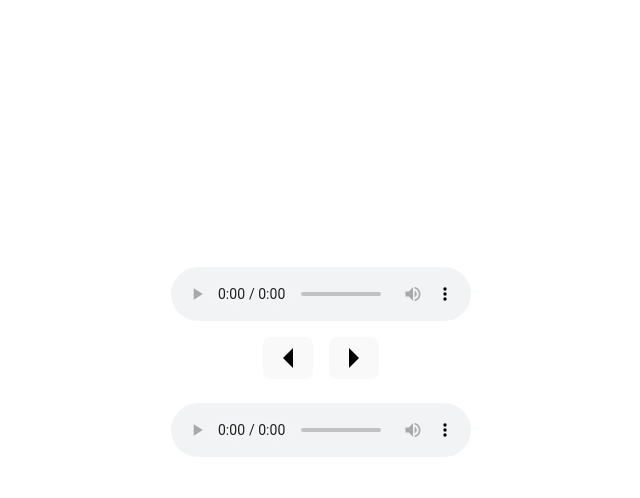
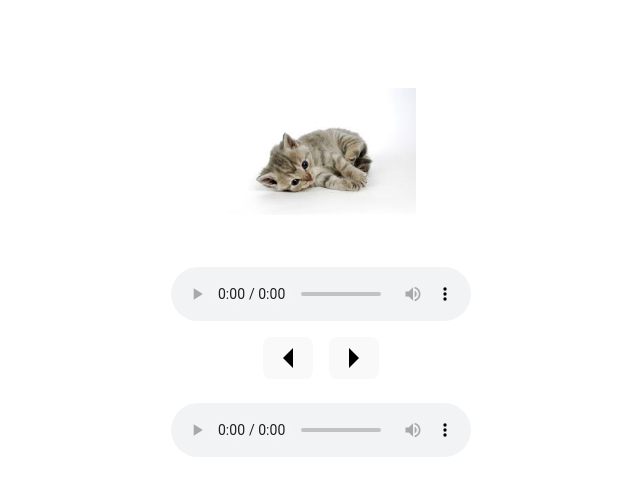
Before and after one commit to asiahcrutchfield/ground-level-stories, a website built with Vite: page index.html in a window 1280 px wide. Shown: the part 151-649 px from the top of the page, without its empty margins (319-959 px from the left). Built offline with nearby package versions, Linux system fonts and the light colour scheme.

Commit message:
Create vocab audio and image initizalization

```diff
--- a/index.html
+++ b/index.html
@@ -14,7 +14,7 @@
           <div id="image-frame">
             <img class="primer-image" src="" alt="">
           </div>
-          <audio controls>
+          <audio class="vocab-audio" controls>
             <source src="" type="audio/mpeg">
           </audio>
         </div>
--- a/public/dictionary/zh/levels/lvl0/stories.json
+++ b/public/dictionary/zh/levels/lvl0/stories.json
@@ -3,13 +3,19 @@
         "id": "s0-001",
         "title": "貓在公園",
         "coreVocab": ["貓", "公園", "手機", "水", "朋友"],
-        "images": [],
+        "images": {
+            "貓": "貓.jpg",
+            "公園": "公園.jpg",
+            "手機": "手機.jpg",
+            "水": "水.jpg",
+            "朋友": "朋友.png"
+        },
         "vocabAudio": {
-            "貓": "",
-            "公園": "",
-            "手機": "",
-            "水": "",
-            "朋友": ""
+            "貓": "貓.mp3",
+            "公園": "公園.mp3",
+            "手機": "手機.mp3",
+            "水": "水.mp3",
+            "朋友": "朋友.mp3"
         },
         "lines": [
             "今天是白天。",
--- a/src/main.ts
+++ b/src/main.ts
@@ -4,7 +4,7 @@ import "./style.css"
 let storyLang: string = "zh"
 let level: string = "0"
 const imgPath: string = `/dictionary/${storyLang}/images/`
-const audioPath: string = `/dictionary/${storyLang}/audio/lvl${level}`
+const audioPath: string = `/dictionary/${storyLang}/audio/lvl${level}/`
 const storyPath: string = `/dictionary/${storyLang}/levels/lvl${level}/stories.json` // path to stories
 const vocabPath: string = `/dictionary/${storyLang}/levels/lvl${level}/lvl${level}.json` // path to vocab list
 
@@ -14,7 +14,9 @@ type Story = {
     title: string,
     coreVocab: string[],
     lines: string[],
-    audio: string
+    audio: string,
+    images: {[imageName: string]: string},
+    vocabAudio: {[audioName: string]: string}
 }
 
 type Stories = Story[]
@@ -39,9 +41,37 @@ async function loadStory(index: number): Promise<Story> {
 
 const story = await loadStory(storyIndex)
 
-// load and display images
+// load and display images and audio
 const imgframe = document.querySelector<HTMLDivElement>("#image-frame")
+const vocabAudio = document.querySelector<HTMLAudioElement>(".vocab-audio")
 const imgBtns = document.querySelectorAll<HTMLButtonElement>(".nav-btn")
-let imgIndex: number = 0
 
 // 1. load all images based on coreVocab
+function initImages(storyItem: Story): void {
+    if (!imgframe) return
+    imgframe.innerHTML = ""
+
+    storyItem.coreVocab.forEach((vocab: string, index: number) => {
+        const imagefilename = storyItem.images[vocab]
+        const img = document.createElement("img")
+            img.classList.add("primer-image")
+            img.src = `${imgPath}${imagefilename}`
+            img.alt = `${imagefilename}`
+        imgframe.append(img)
+
+        if (index === 0) {
+            img.classList.add("img-display")
+        }
+    })
+}
+initImages(story)
+
+// 2. initialize correct vocab audio
+function initVocabAudio(storyItem: Story): void {
+    if (!vocabAudio) return
+
+    vocabAudio.src = `${audioPath}${storyItem.vocabAudio[storyItem.coreVocab[0]]}`
+}
+initVocabAudio(story)
+
+// 3. cycle through images and audio
--- a/src/style.css
+++ b/src/style.css
@@ -132,11 +132,11 @@ button:focus-visible {
   max-width: 95%;
 }
 
-#primer-image {
+.primer-image {
   display: none;
 }
 
-.no-display {
+.img-display {
   display: block;
 }
 
```
Also changed, not shown: 5 other files.
